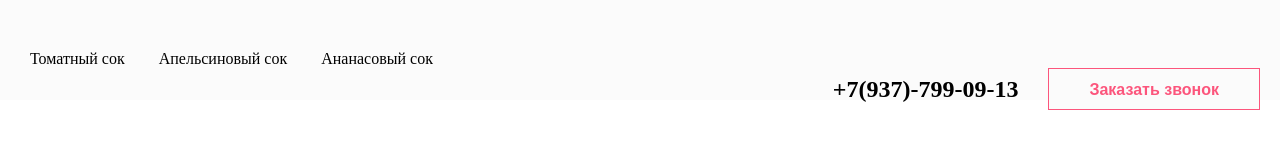
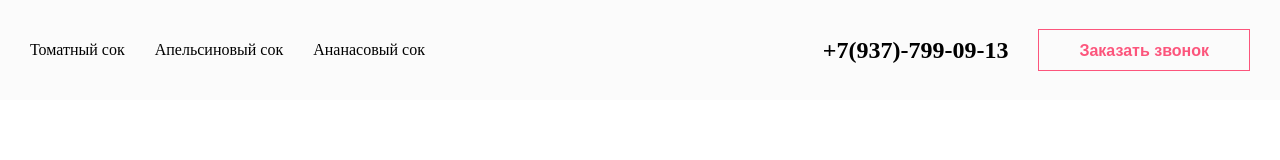
Before and after one commit to teawayfarer/teawayfarer.github.io, a plain HTML site: page index.html in a window 1280 px wide. Drawn offline with Linux system fonts and the light colour scheme.

Commit message:
Update index.html

```diff
--- a/index.html
+++ b/index.html
@@ -50,14 +50,19 @@
 				display: flex;
 				justify-content: flex-end;
 				align-items: center;
+				height: 100%;
 			}
-			.fixed-width{
+			.fixed-width{:
 				width: 1230px;
 				margin: 0 auto 0;
-				padding:  30px;
+				padding: 0 30px;
+				height: 100%;
 			}
 			nav{
-				padding-top: 20px;
+				height: 100%;
+				float: left;
+				display: flex;
+				align-items: center;
 			}
 		</style>
 	</head>
```
